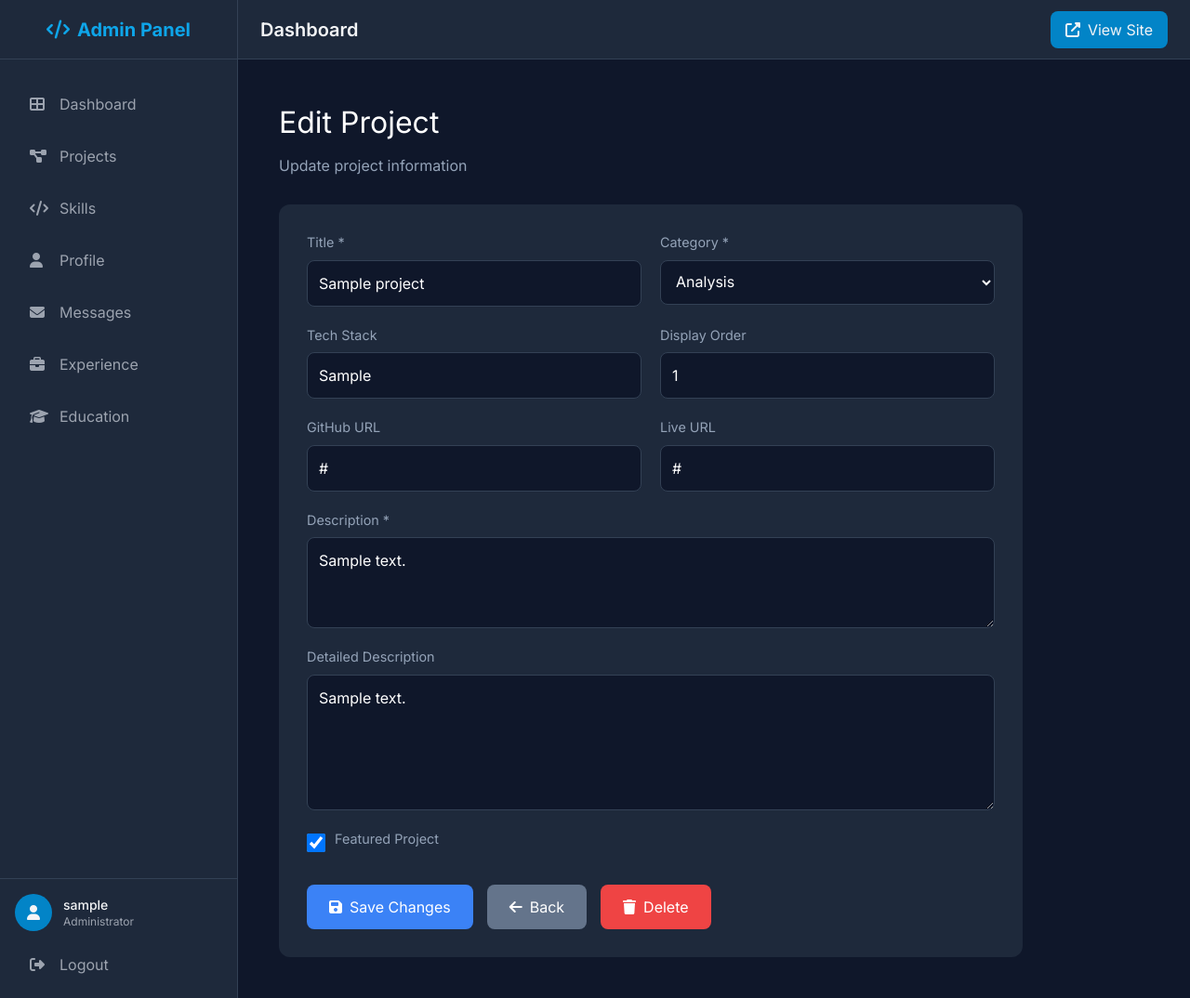
After one commit to Madhiniganeshreddy123/portfolio, a Django app: page /accounts/projects/edit/1/ in a window 1280 px wide. The commit adds this page. Shown: the whole page at 93% size. Run offline with Django 5.2, Linux system fonts and the light colour scheme; a user stored in the database is signed in; tables that the repository leaves empty hold one stand-in row (values such as "Sample post"); some libraries are stand-ins or nearby versions.

Commit message:
Add custom project dashboard with CRUD operations

```diff
--- a/accounts/urls.py
+++ b/accounts/urls.py
@@ -11,4 +11,9 @@ urlpatterns = [
         views.mark_message_read,
         name="mark_message_read",
     ),
+    path("projects/", views.projects_dashboard, name="projects_dashboard"),
+    path("projects/edit/<int:project_id>/", views.edit_project, name="edit_project"),
+    path(
+        "projects/delete/<int:project_id>/", views.delete_project, name="delete_project"
+    ),
 ]
--- a/accounts/views.py
+++ b/accounts/views.py
@@ -84,3 +84,60 @@ def mark_message_read(request, message_id):
     if request.headers.get("X-Requested-With") == "XMLHttpRequest":
         return JsonResponse({"status": "success"})
     return redirect("dashboard")
+
+
+@login_required
+def projects_dashboard(request):
+    if request.method == "POST":
+        Project.objects.create(
+            title=request.POST.get("title"),
+            category=request.POST.get("category"),
+            description=request.POST.get("description"),
+            detailed_description=request.POST.get("detailed_description", ""),
+            tech_stack=request.POST.get("tech_stack", ""),
+            github_link=request.POST.get("github_link", ""),
+            demo_link=request.POST.get("demo_link", ""),
+            order=request.POST.get("order", 0),
+        )
+        messages.success(request, "Project created successfully!")
+        return redirect("projects_dashboard")
+
+    projects = Project.objects.all().order_by("order")
+    total_analysis = Project.objects.filter(category="analysis").count()
+    total_development = Project.objects.filter(category="development").count()
+
+    context = {
+        "projects": projects,
+        "total_analysis": total_analysis,
+        "total_development": total_development,
+    }
+    return render(request, "accounts/projects_dashboard.html", context)
+
+
+@login_required
+def edit_project(request, project_id):
+    project = get_object_or_404(Project, id=project_id)
+
+    if request.method == "POST":
+        project.title = request.POST.get("title")
+        project.category = request.POST.get("category")
+        project.description = request.POST.get("description")
+        project.detailed_description = request.POST.get("detailed_description", "")
+        project.tech_stack = request.POST.get("tech_stack", "")
+        project.github_link = request.POST.get("github_link", "")
+        project.demo_link = request.POST.get("demo_link", "")
+        project.order = request.POST.get("order", 0)
+        project.is_featured = request.POST.get("is_featured") == "on"
+        project.save()
+        messages.success(request, "Project updated successfully!")
+        return redirect("projects_dashboard")
+
+    return render(request, "accounts/edit_project.html", {"project": project})
+
+
+@login_required
+def delete_project(request, project_id):
+    project = get_object_or_404(Project, id=project_id)
+    project.delete()
+    messages.success(request, "Project deleted successfully!")
+    return redirect("projects_dashboard")
--- a/templates/accounts/base.html
+++ b/templates/accounts/base.html
@@ -56,7 +56,7 @@
                     <i class="fas fa-th-large w-5"></i> Dashboard
                 </a>
 
-                <a href="/admin/core/project/" class="flex items-center gap-3 px-4 py-3 rounded-lg text-gray-400 hover:bg-dark-border hover:text-white transition-colors">
+                <a href="{% url 'projects_dashboard' %}" class="flex items-center gap-3 px-4 py-3 rounded-lg {% if request.resolver_match.url_name == 'projects_dashboard' %}bg-primary-600 text-white{% else %}text-gray-400 hover:bg-dark-border hover:text-white{% endif %} transition-colors">
                     <i class="fas fa-project-diagram w-5"></i> Projects
                 </a>
 
--- /dev/null
+++ b/templates/accounts/edit_project.html
@@ -0,0 +1,196 @@
+{% extends 'accounts/base.html' %}
+
+{% block title %}Edit Project - {{ project.title }}{% endblock %}
+
+{% block dashboard_content %}
+<style>
+    .edit-container {
+        background: #0f172a;
+        color: white;
+        min-height: 100vh;
+        padding: 20px;
+        font-family: 'Inter', Arial, sans-serif;
+    }
+
+    .edit-header {
+        margin-bottom: 30px;
+    }
+
+    .edit-header h1 {
+        font-size: 2rem;
+        margin-bottom: 10px;
+    }
+
+    .edit-form {
+        background: #1e293b;
+        border-radius: 12px;
+        padding: 30px;
+        max-width: 800px;
+    }
+
+    .form-grid {
+        display: grid;
+        grid-template-columns: repeat(auto-fit, minmax(250px, 1fr));
+        gap: 20px;
+    }
+
+    .form-group {
+        display: flex;
+        flex-direction: column;
+    }
+
+    .form-group.full-width {
+        grid-column: 1 / -1;
+    }
+
+    .form-group label {
+        margin-bottom: 8px;
+        color: #94a3b8;
+        font-size: 0.9rem;
+    }
+
+    .form-group input,
+    .form-group select,
+    .form-group textarea {
+        width: 100%;
+        padding: 12px;
+        background: #0f172a;
+        border: 1px solid #334155;
+        border-radius: 8px;
+        color: white;
+        font-size: 1rem;
+        box-sizing: border-box;
+    }
+
+    .form-group input:focus,
+    .form-group select:focus,
+    .form-group textarea:focus {
+        outline: none;
+        border-color: #3b82f6;
+    }
+
+    .checkbox-group {
+        display: flex;
+        align-items: center;
+        gap: 10px;
+    }
+
+    .checkbox-group input[type="checkbox"] {
+        width: 20px;
+        height: 20px;
+    }
+
+    .btn-group {
+        display: flex;
+        gap: 15px;
+        margin-top: 30px;
+    }
+
+    .btn {
+        padding: 12px 24px;
+        border: none;
+        border-radius: 8px;
+        font-size: 1rem;
+        cursor: pointer;
+        text-decoration: none;
+        display: inline-flex;
+        align-items: center;
+        gap: 8px;
+        transition: all 0.3s ease;
+    }
+
+    .btn-primary {
+        background: #3b82f6;
+        color: white;
+    }
+
+    .btn-primary:hover {
+        background: #2563eb;
+    }
+
+    .btn-secondary {
+        background: #64748b;
+        color: white;
+    }
+
+    .btn-secondary:hover {
+        background: #475569;
+    }
+
+    .btn-danger {
+        background: #ef4444;
+        color: white;
+    }
+
+    .btn-danger:hover {
+        background: #dc2626;
+    }
+</style>
+
+<div class="edit-container">
+    <div class="edit-header">
+        <h1>Edit Project</h1>
+        <p style="color: #94a3b8;">Update project information</p>
+    </div>
+
+    <div class="edit-form">
+        <form method="POST">
+            {% csrf_token %}
+            <div class="form-grid">
+                <div class="form-group">
+                    <label>Title *</label>
+                    <input type="text" name="title" required value="{{ project.title }}">
+                </div>
+                <div class="form-group">
+                    <label>Category *</label>
+                    <select name="category" required>
+                        <option value="analysis" {% if project.category == 'analysis' %}selected{% endif %}>Analysis</option>
+                        <option value="development" {% if project.category == 'development' %}selected{% endif %}>Development</option>
+                    </select>
+                </div>
+                <div class="form-group">
+                    <label>Tech Stack</label>
+                    <input type="text" name="tech_stack" value="{{ project.tech_stack }}" placeholder="React, Django, PostgreSQL">
+                </div>
+                <div class="form-group">
+                    <label>Display Order</label>
+                    <input type="number" name="order" value="{{ project.order }}" min="0">
+                </div>
+                <div class="form-group">
+                    <label>GitHub URL</label>
+                    <input type="url" name="github_link" value="{{ project.github_link }}" placeholder="https://github.com/...">
+                </div>
+                <div class="form-group">
+                    <label>Live URL</label>
+                    <input type="url" name="demo_link" value="{{ project.demo_link }}" placeholder="https://example.com">
+                </div>
+                <div class="form-group full-width">
+                    <label>Description *</label>
+                    <textarea name="description" required rows="3">{{ project.description }}</textarea>
+                </div>
+                <div class="form-group full-width">
+                    <label>Detailed Description</label>
+                    <textarea name="detailed_description" rows="5">{{ project.detailed_description }}</textarea>
+                </div>
+                <div class="form-group full-width">
+                    <div class="checkbox-group">
+                        <input type="checkbox" name="is_featured" id="is_featured" {% if project.is_featured %}checked{% endif %}>
+                        <label for="is_featured">Featured Project</label>
+                    </div>
+                </div>
+            </div>
+            <div class="btn-group">
+                <button type="submit" class="btn btn-primary">
+                    <i class="fas fa-save"></i> Save Changes
+                </button>
+                <a href="{% url 'projects_dashboard' %}" class="btn btn-secondary">
+                    <i class="fas fa-arrow-left"></i> Back
+                </a>
+                <a href="{% url 'delete_project' project.id %}" class="btn btn-danger" onclick="return confirm('Are you sure you want to delete this project?')">
+                    <i class="fas fa-trash"></i> Delete
+                </a>
+            </div>
+        </form>
+    </div>
+</div>
+{% endblock %}
```
Also changed, not shown: templates/accounts/projects_dashboard.html (added, +421 -0 lines).
